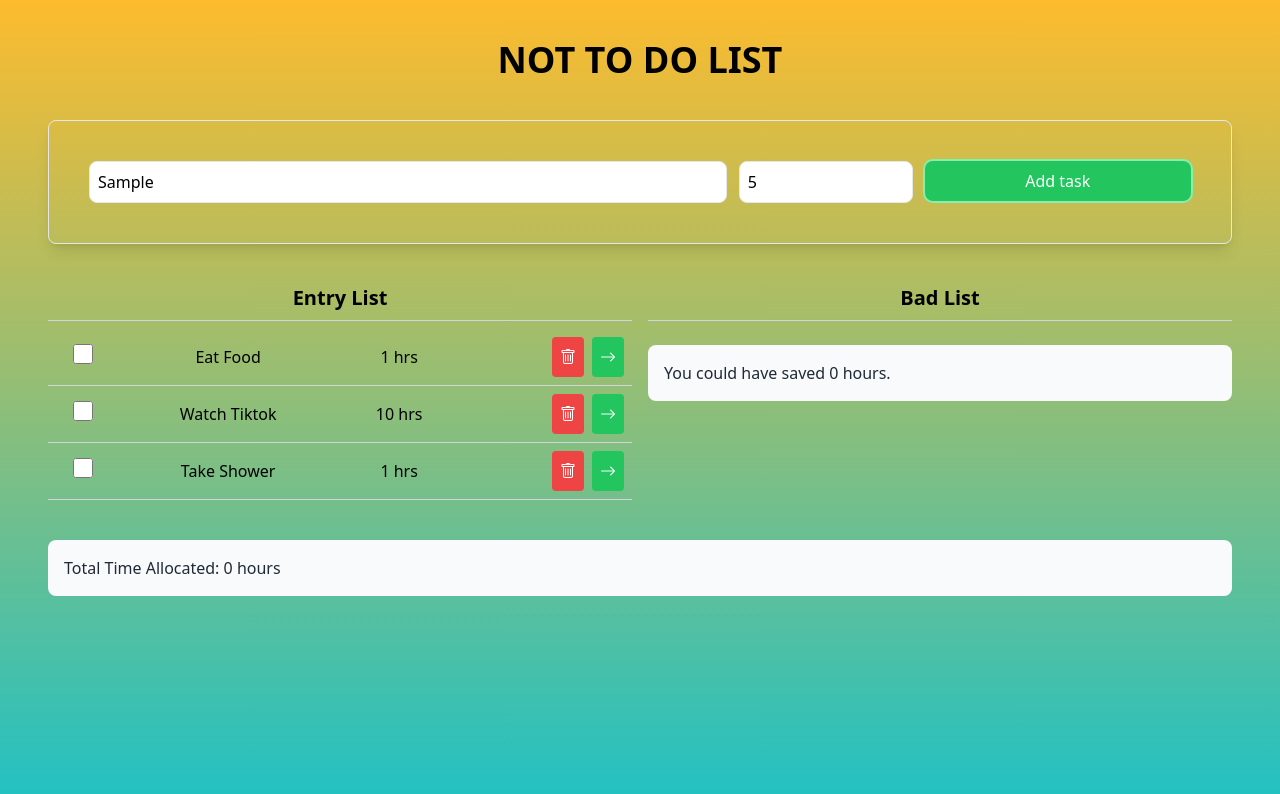
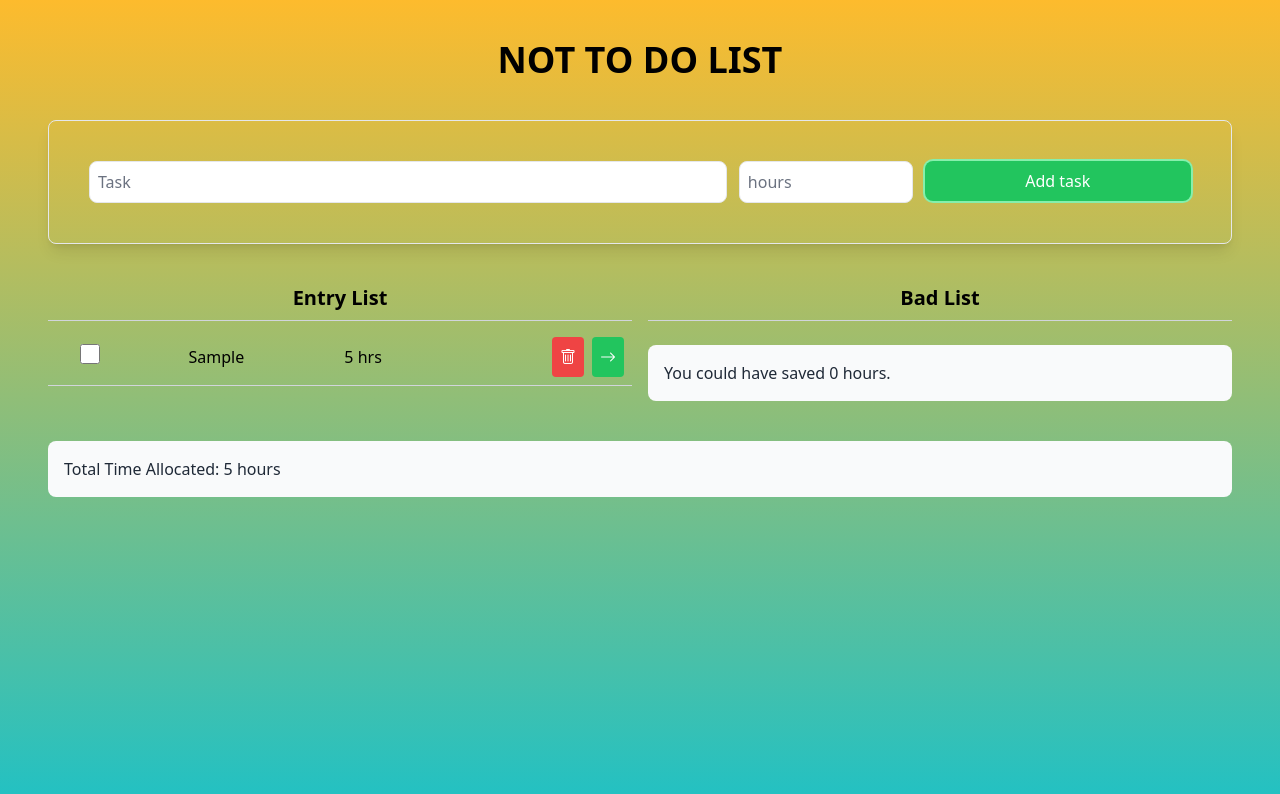
Before and after one commit to prashrijan/react-not-to-do-list, a React (Vite) app: page / in a window 1280 px wide. Both pictures are taken after typing "Sample", "5" into the empty fields and a click on the button "Add task". Shown: the top 794 px of the page. Built offline with nearby package versions, Linux system fonts and the light colour scheme.

Commit message:
toggle task type

```diff
--- a/src/App.jsx
+++ b/src/App.jsx
@@ -4,28 +4,24 @@ import InputBox from "./Components/InputBox";
 import TotalTime from "./Components/TotalTime";
 import EntryList from "./Components/EntryList";
 import BadList from "./Components/BadList";
+import { useState } from "react";
 
 function App() {
-  let tasks = [
-    {
-      id: Date.now(),
-      taskName: "Eat Food",
-      time: 1,
-      isGood: true,
-    },
-    {
-      id: Date.now(),
-      taskName: "Watch Tiktok",
-      time: 10,
-      isGood: true,
-    },
-    {
-      id: Date.now(),
-      taskName: "Take Shower",
-      time: 1,
-      isGood: true,
-    },
-  ];
+  let [tasks, setTasks] = useState([]);
+
+  const getTotalTime = () => {
+    return tasks.reduce((total, item) => {
+      return total + item.time;
+    }, 0);
+  };
+
+  const toggleTaskType = (id) => {
+    setTasks((prevTasks) =>
+      prevTasks.map((task) =>
+        task.id === id ? { ...task, isGood: !task.isGood } : task
+      )
+    );
+  };
 
   return (
     <>
@@ -35,13 +31,13 @@ function App() {
           <h1 className="text-4xl font-bold text-center">NOT TO DO LIST</h1>
         </div>
         {/* Input Box */}
-        <InputBox />
+        <InputBox setTasks={setTasks} />
         <div className="grid grid-cols-12 gap-4 w-full">
-          <EntryList datas={tasks} />
-          <BadList datas={tasks} />
+          <EntryList datas={tasks} toggleTaskType={toggleTaskType} />
+          <BadList datas={tasks} toggleTaskType={toggleTaskType} />
         </div>
 
-        <TotalTime />
+        <TotalTime getTotalTime={getTotalTime} />
       </div>
     </>
   );
--- a/src/Components/BadList.jsx
+++ b/src/Components/BadList.jsx
@@ -1,7 +1,6 @@
-import { data } from "autoprefixer";
 import React from "react";
 
-const BadList = ({ datas }) => {
+const BadList = ({ datas, toggleTaskType }) => {
   return (
     <div className="col-span-12 sm:col-span-6">
       {/* Entry List Header Row */}
@@ -10,14 +9,13 @@ const BadList = ({ datas }) => {
         <hr className="w-full border-gray-300 my-2" />
       </div>
 
-      {/* Entry List Table Row */}
       <div>
         <table className="table-auto w-full text-center border-collapse">
           <tbody>
-            {datas.map((data) => {
+            {datas.map((data, index) => {
               if (!data.isGood) {
                 return (
-                  <tr className="border-b border-gray-300">
+                  <tr key={index} className="border-b border-gray-300">
                     <th scope="row" className="p-2">
                       <input
                         type="checkbox"
@@ -30,14 +28,15 @@ const BadList = ({ datas }) => {
                       <button
                         type="button"
                         className="p-2 text-white bg-yellow-500 rounded hover:bg-yellow-600 focus:outline-none"
+                        onClick={() => toggleTaskType(data.id)}
                       >
-                        <i class="bi bi-arrow-left"></i>
+                        <i className="bi bi-arrow-left"></i>
                       </button>
                       <button
                         type="button"
                         className="p-2 text-white bg-red-500 rounded hover:bg-red-600 focus:outline-none"
                       >
-                        <i class="bi bi-trash"></i>
+                        <i className="bi bi-trash"></i>
                       </button>
                     </td>
                   </tr>
--- a/src/Components/EntryList.jsx
+++ b/src/Components/EntryList.jsx
@@ -1,8 +1,7 @@
 import React from "react";
 import "bootstrap-icons/font/bootstrap-icons.css";
-import { data } from "autoprefixer";
 
-const EntryList = ({ datas }) => {
+const EntryList = ({ datas, toggleTaskType }) => {
   return (
     <div className="col-span-12 sm:col-span-6">
       {/* Entry List Header Row */}
@@ -11,14 +10,13 @@ const EntryList = ({ datas }) => {
         <hr className="w-full border-gray-300 my-2" />
       </div>
 
-      {/* Entry List Table Row */}
       <div>
         <table className="table-auto w-full text-center border-collapse">
           <tbody>
-            {datas.map((data) => {
+            {datas.map((data, index) => {
               if (data.isGood) {
                 return (
-                  <tr className="border-b border-gray-300">
+                  <tr key={index} className="border-b border-gray-300">
                     <th scope="row" className="p-2">
                       <input
                         type="checkbox"
@@ -32,14 +30,14 @@ const EntryList = ({ datas }) => {
                         type="button"
                         className="p-2 text-white bg-red-500 rounded hover:bg-red-600 focus:outline-none"
                       >
-                        <i class="bi bi-trash"></i>
+                        <i className="bi bi-trash"></i>
                       </button>
                       <button
                         type="button"
                         className="p-2 text-white bg-green-500 rounded hover:bg-green-600 focus:outline-none"
-                        onClick={() => toggleTaskType(1733880651470)}
+                        onClick={() => toggleTaskType(data.id)}
                       >
-                        <i class="bi bi-arrow-right"></i>
+                        <i className="bi bi-arrow-right"></i>
                       </button>
                     </td>
                   </tr>
--- a/src/Components/InputBox.jsx
+++ b/src/Components/InputBox.jsx
@@ -1,6 +1,27 @@
-import React from "react";
+import React, { useState } from "react";
 
-const InputBox = () => {
+const InputBox = ({ setTasks }) => {
+  const [task, setTask] = useState("");
+  const [time, setTime] = useState("");
+
+  const handleClick = () => {
+    if (!time && !task) {
+      alert("Please fill out both field");
+    }
+
+    setTasks((prev) => [
+      ...prev,
+      {
+        id: Date.now(),
+        taskName: task,
+        time: parseInt(time),
+        isGood: true,
+      },
+    ]);
+
+    setTask("");
+    setTime("");
+  };
   return (
     <div className="grid grid-cols-1 gap-3 p-10 border rounded-lg shadow-lg sm:grid-cols-12">
       <p className="text-red-500 hidden" id="error-msg">
@@ -11,7 +32,8 @@ const InputBox = () => {
           type="text"
           className="w-full p-2 border rounded-lg placeholder-gray-500 focus:outline-none focus:ring-2 focus:ring-blue-500"
           placeholder="Task"
-          id="input-task"
+          value={task}
+          onChange={(e) => setTask(e.target.value)}
         />
       </div>
       <div className="col-span-12 sm:col-span-2">
@@ -19,7 +41,8 @@ const InputBox = () => {
           type="number"
           className="w-full p-2 border rounded-lg placeholder-gray-500 focus:outline-none focus:ring-2 focus:ring-blue-500"
           placeholder="hours"
-          id="hours"
+          value={time}
+          onChange={(e) => setTime(e.target.value)}
         />
       </div>
       <div className="col-span-12 sm:col-span-3">
@@ -27,6 +50,7 @@ const InputBox = () => {
           type="button"
           className="w-full p-2 text-white bg-green-500 rounded-lg hover:bg-green-600 focus:ring-2 focus:ring-green-300 focus:outline-none"
           id="button"
+          onClick={handleClick}
         >
           Add task
         </button>
--- a/src/Components/TotalTime.jsx
+++ b/src/Components/TotalTime.jsx
@@ -1,12 +1,14 @@
 import React from "react";
 
-const TotalTime = () => {
+const TotalTime = ({ getTotalTime }) => {
   return (
     <div
       className="p-4 text-md text-gray-800 rounded-lg bg-gray-50 w-full"
       role="alert"
     >
-      <span className="font-medium">Total Time Allocated: 0 hours</span>
+      <span className="font-medium">
+        Total Time Allocated: {getTotalTime()} hours
+      </span>
     </div>
   );
 };
```
